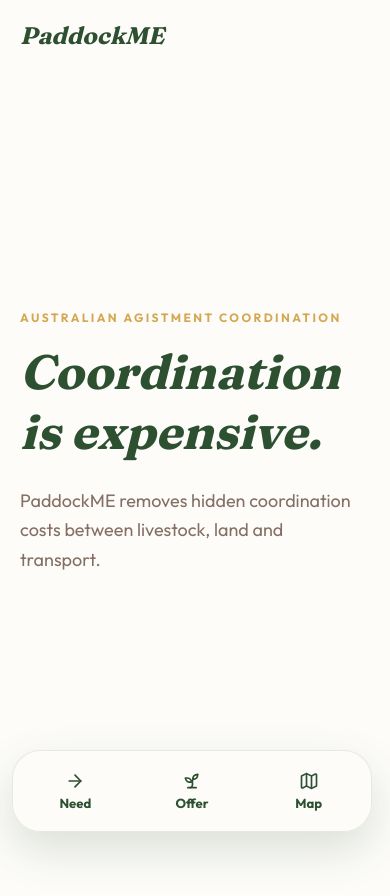
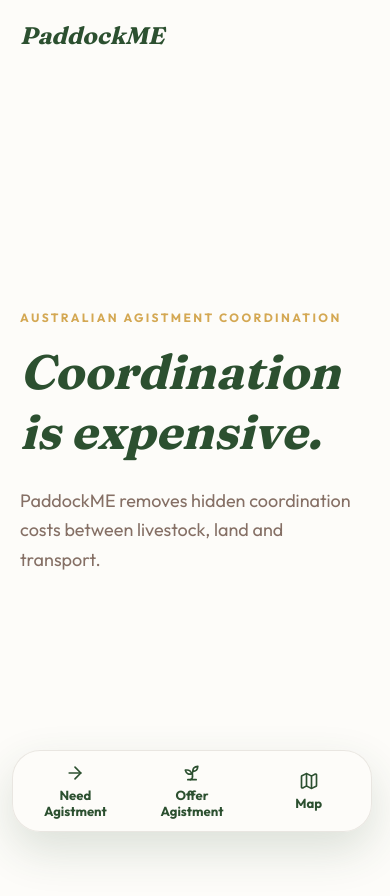
Before and after one commit to jwcoleman87-collab/paddockme, a Next.js app: page / in a window 390 px wide. Shown: the top 896 px of the page. Built offline with nearby package versions, Linux system fonts and the light colour scheme.

Commit message:
Clarify mobile landing CTA labels

```diff
--- a/src/app/page.tsx
+++ b/src/app/page.tsx
@@ -5,15 +5,15 @@ import { Card } from "@/components/Card";
 const homeActions = [
   {
     href: "/request/new",
-    label: "Need agistment",
-    shortLabel: "Need",
+    label: "Need Agistment",
+    shortLabel: "Need Agistment",
     helper: "Place livestock",
     icon: ArrowRight,
   },
   {
     href: "/listings/new",
-    label: "Offer agistment",
-    shortLabel: "Offer",
+    label: "Offer Agistment",
+    shortLabel: "Offer Agistment",
     helper: "List paddocks",
     icon: Sprout,
   },
@@ -80,7 +80,7 @@ export default function HomePage() {
               className="flex min-h-16 min-w-0 flex-col items-center justify-center gap-1 rounded-[1.25rem] px-2 text-center text-sage-deep transition hover:bg-sage-mist focus-visible:outline-none focus-visible:ring-2 focus-visible:ring-sage sm:min-h-18"
             >
               <Icon className="h-5 w-5" aria-hidden />
-              <span className="text-[0.82rem] font-bold leading-tight sm:text-sm">
+              <span className="max-w-[5.75rem] whitespace-normal text-[0.82rem] font-bold leading-tight sm:max-w-none sm:text-sm">
                 <span className="sm:hidden">{shortLabel}</span>
                 <span className="hidden sm:inline">{label}</span>
               </span>
```
